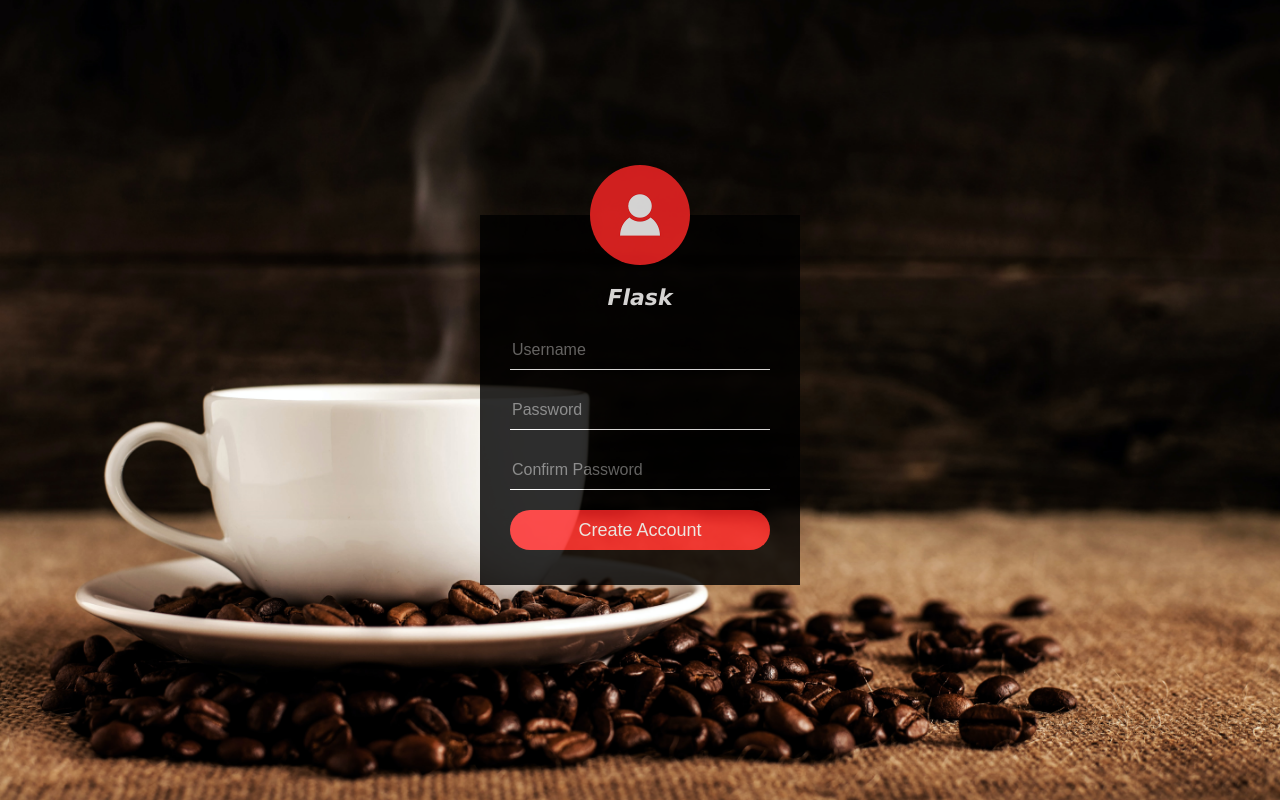
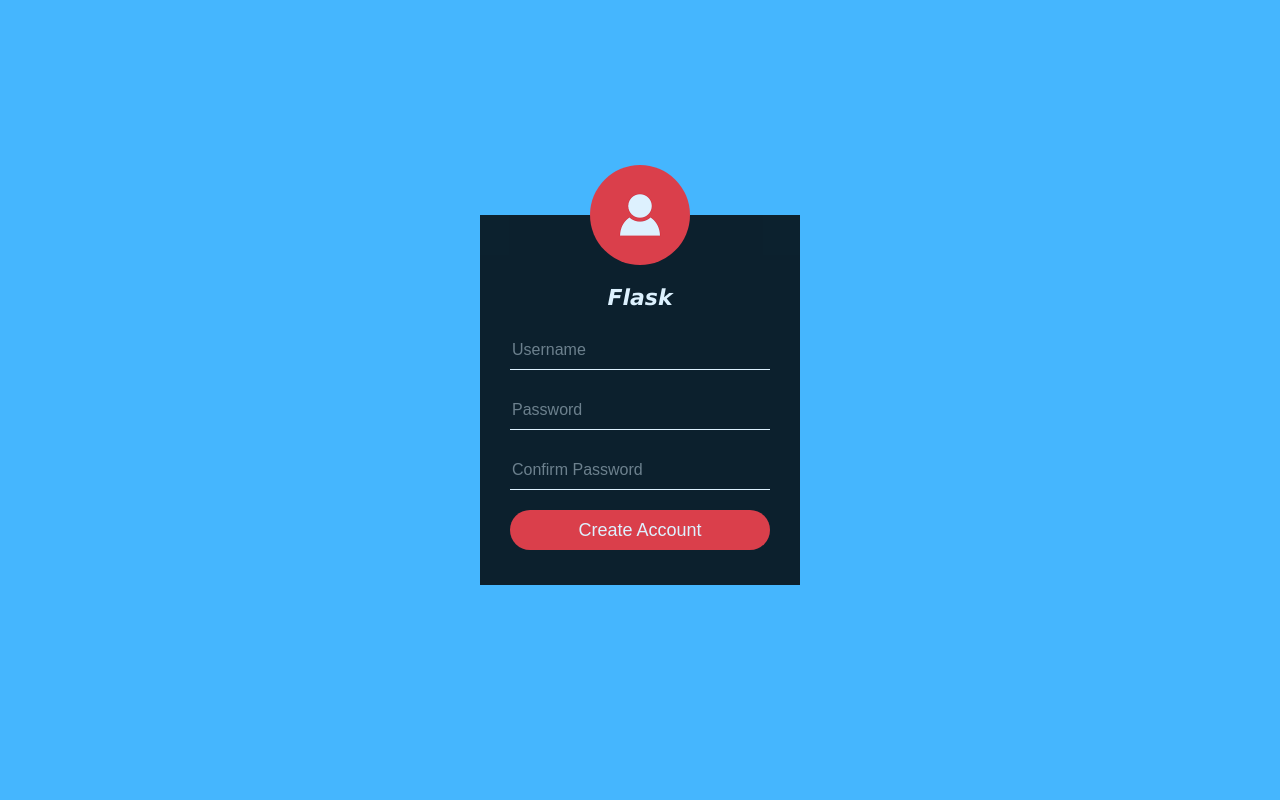
Before and after one commit to NustaCoder/syloginflaskproject, a Flask app: page /signup.html in a window 1280 px wide. Run offline with Flask 2, Linux system fonts and the light colour scheme; some libraries are stand-ins or nearby versions.

Commit message:
css files added

```diff
--- a/static/styles/error.css
+++ b/static/styles/error.css
@@ -1,7 +1,7 @@
 body {
   margin: 0;
   padding: 0;
-  background: url(pic4.jpg);
+  background: #45b6fe;
   background-size: cover;
   background-position: center;
   font-family: sans-serif;
--- a/static/styles/show.css
+++ b/static/styles/show.css
@@ -1,7 +1,7 @@
 body {
   margin: 0;
   padding: 0;
-  background: url(pic3.jpg);
+  background: #45b6fe;
   background-size: cover;
   background-position: center;
   font-family: sans-serif;
--- a/static/styles/signup.css
+++ b/static/styles/signup.css
@@ -1,7 +1,7 @@
 body {
   margin: 0;
   padding: 0;
-  background: url(pic2.jpg);
+  background: #45b6fe;
   background-size: cover;
   background-position: center;
   font-family: sans-serif;
--- a/static/styles/style.css
+++ b/static/styles/style.css
@@ -1,7 +1,7 @@
 body {
   margin: 0;
   padding: 0;
-  background: url(pic1.jpg);
+  background: #45b6fe;
   background-size: cover;
   background-position: center;
   font-family: sans-serif;
--- a/templates/error.html
+++ b/templates/error.html
@@ -1,6 +1,6 @@
 <html>
   <head>
-    <title>Login Form Design</title>
+    <title>Flask App</title>
     <link
       rel="stylesheet"
       type="text/css"
--- a/templates/login.html
+++ b/templates/login.html
@@ -1,6 +1,6 @@
 <html>
   <head>
-    <title>Login Form Design</title>
+    <title>Flask App</title>
     <link
       rel="stylesheet"
       type="text/css"
--- a/templates/show.html
+++ b/templates/show.html
@@ -1,6 +1,6 @@
 <html>
   <head>
-    <title>Login Form Design</title>
+    <title>Flask App</title>
     <link
       rel="stylesheet"
       type="text/css"
--- a/templates/signup.html
+++ b/templates/signup.html
@@ -1,6 +1,6 @@
 <html>
   <head>
-    <title>Login Form Design</title>
+    <title>FLask App</title>
     <link
       rel="stylesheet"
       type="text/css"
```
Also changed, not shown: static/styles/pic1.jpg (deleted), static/styles/pic2.jpg (deleted), static/styles/pic3.jpg (deleted), static/styles/pic4.jpg (deleted).
